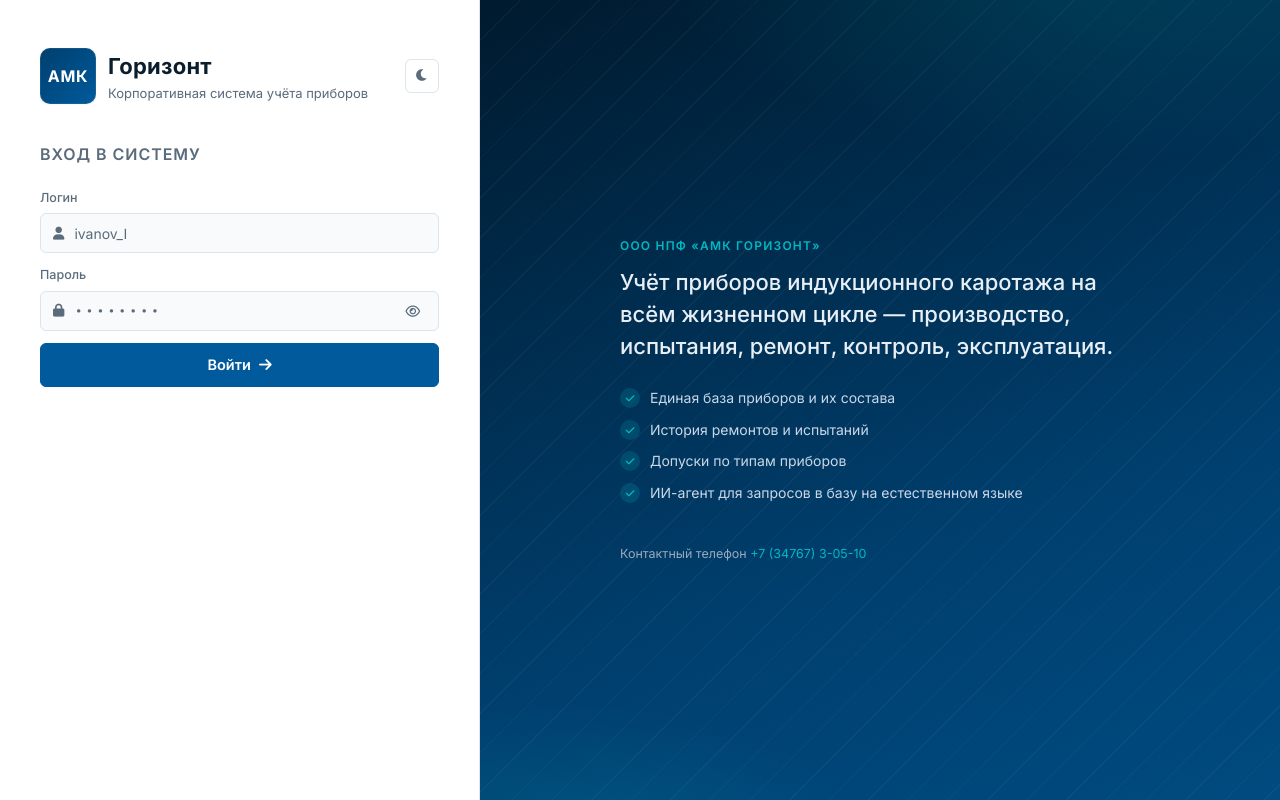
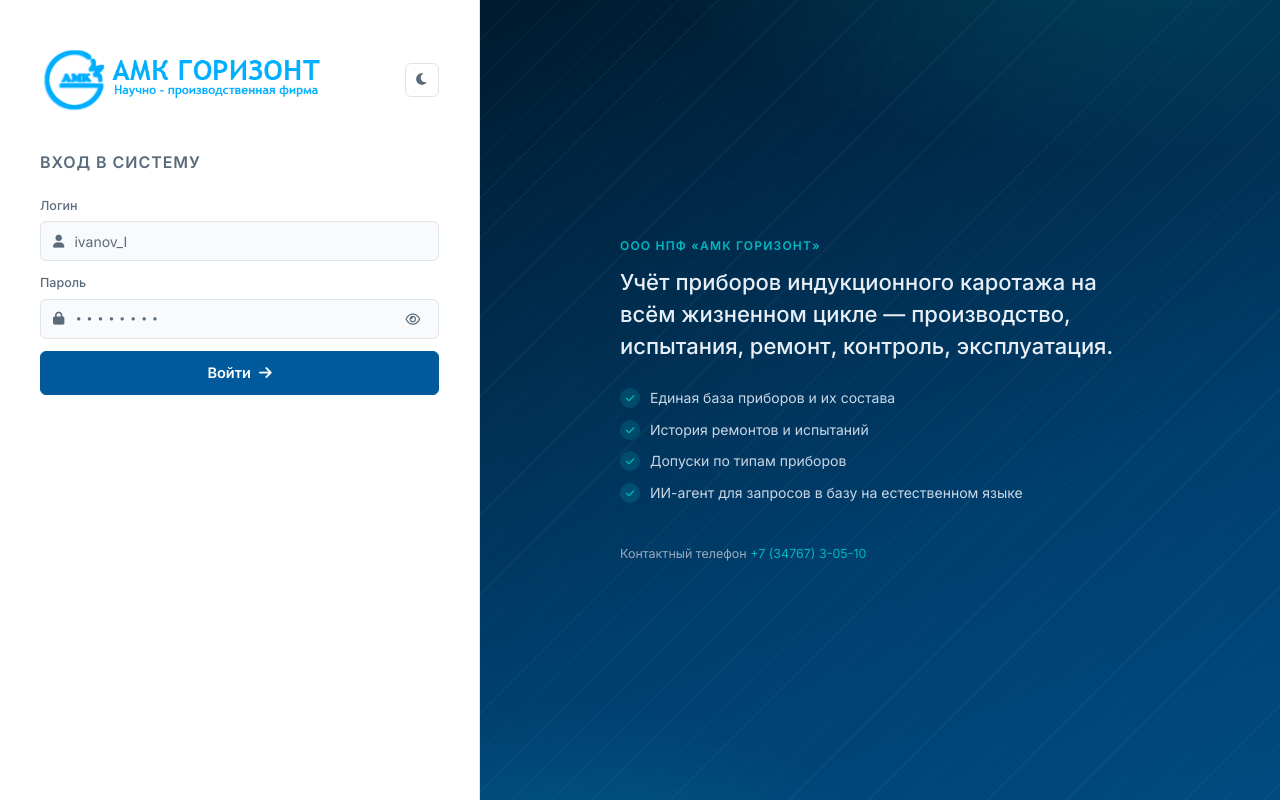
Before and after one commit to ivan-it23/horizon.ru, a PHP site: page / in a window 1280 px wide. Run offline with PHP 8.4, Linux system fonts and the light colour scheme.

Commit message:
Установлена вновь корпоративная иконка - логотип компании вместо временной экспериментальной

```diff
--- a/assests/css/components/header.css
+++ b/assests/css/components/header.css
@@ -54,6 +54,24 @@
     height: 56px;
     font-size: 16px;
     border-radius: var(--radius-md);
+}
+
+/* Изображение в качестве логотипа: убирает текстовые стили и градиент,
+   сохраняет габариты через фиксированную высоту и пропорциональную ширину.
+   Используется для горизонтального логотипа АМК «Горизонт» с фирменным
+   текстом, который не должен искажаться или ужиматься в квадрат. */
+img.brand__mark {
+    width: auto;
+    height: 40px;
+    background: none;
+    box-shadow: none;
+    border-radius: 0;
+    object-fit: contain;
+    object-position: left center;
+}
+img.brand__mark--lg {
+    width: auto;
+    height: 64px;
 }
 .brand__name {
     font-weight: 600;
--- a/index.php
+++ b/index.php
@@ -323,11 +323,7 @@ if ($is_logged_in && $user_info) {
 <main class="login-shell">
     <section class="login-card" aria-labelledby="loginHeading">
         <div class="login-card__brand">
-            <span class="brand__mark brand__mark--lg" aria-hidden="true">АМК</span>
-            <div class="login-card__brand-text">
-                <div class="login-card__title">Горизонт</div>
-                <div class="login-card__sub">Корпоративная система учёта приборов</div>
-            </div>
+            <img class="brand__mark brand__mark--lg" src="images/favicon.png" alt="АМК Горизонт">
             <button type="button" id="themeToggle" class="icon-btn theme-toggle login-card__theme"
                     title="Переключить тему" aria-label="Переключить тему" aria-pressed="false">
                 <i class="fas fa-moon theme-toggle__icon theme-toggle__icon--dark" aria-hidden="true"></i>
--- a/partials/app_header.php
+++ b/partials/app_header.php
@@ -34,8 +34,7 @@ $isAdmin = !empty($user_info['is_admin']);
 <header class="app-header">
     <div class="app-header__inner<?= $showNav ? '' : ' app-header__inner--no-nav' ?>">
         <a href="index.php" class="brand" aria-label="АМК Горизонт — главная">
-            <span class="brand__mark">АМК</span>
-            <span class="brand__name">Горизонт</span>
+            <img class="brand__mark" src="images/favicon.png" alt="АМК Горизонт">
         </a>
 
         <?php if ($showNav): ?>
```
Also changed, not shown: icons/free-icon-home-4211162.png (deleted), icons/iconAccountingOfDevices.png (deleted), icons/iconHome.png (deleted).
